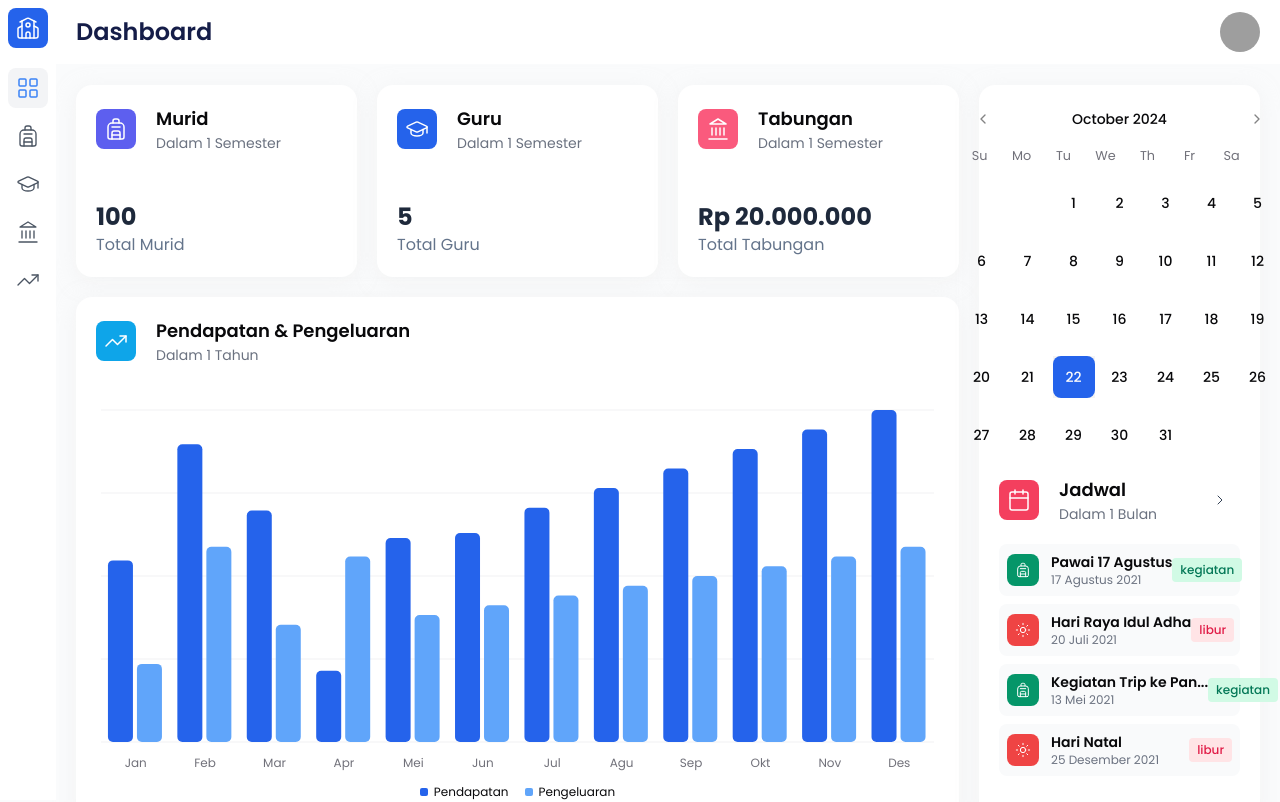
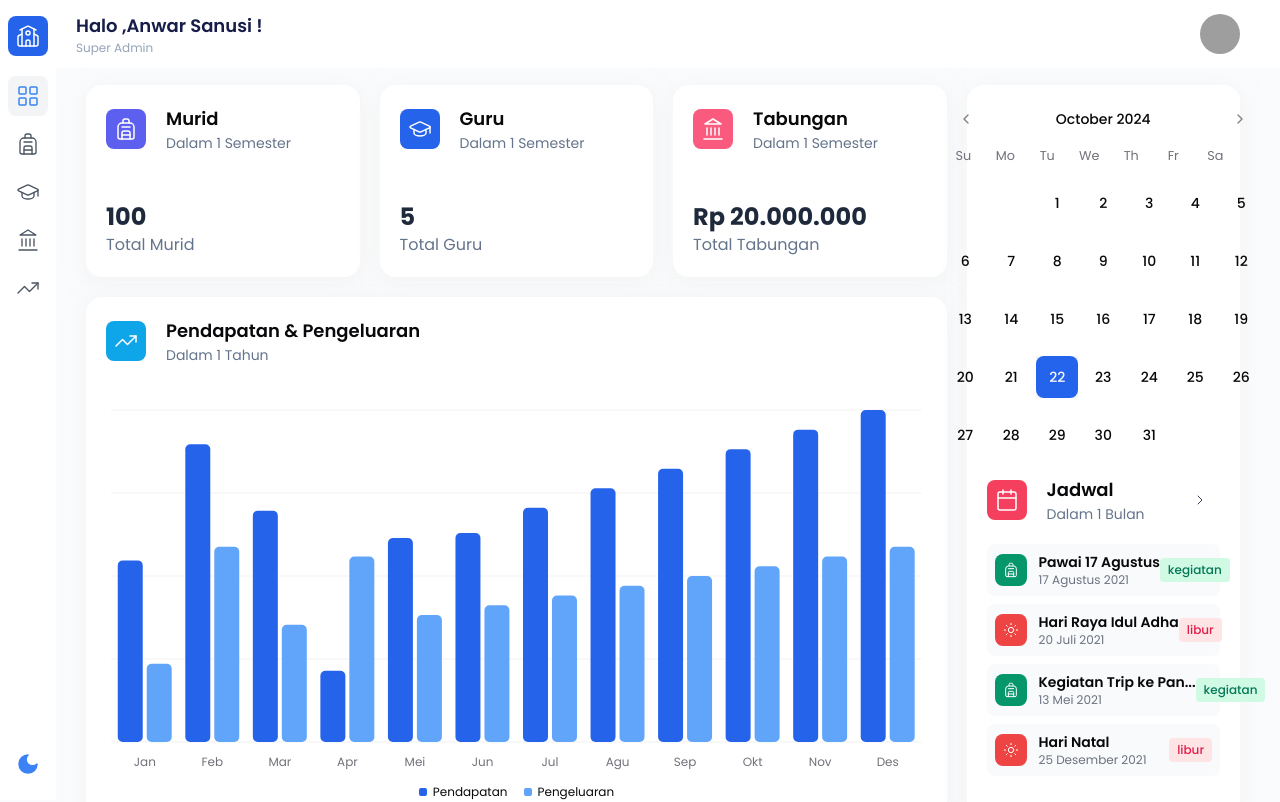
Before and after one commit to Lviathannn/school-management-system, a Next.js app: page /dashboard in a window 1280 px wide. Shown: the top 802 px of the page. Built offline with nearby package versions, Linux system fonts and the light colour scheme; grey boxes are pictures that could not be loaded.

Commit message:
update : update style sidebar

```diff
--- a/src/app/(protected)/dashboard/page.tsx
+++ b/src/app/(protected)/dashboard/page.tsx
@@ -18,7 +18,7 @@ import {
 
 export default function Home() {
   return (
-    <main className="p-5 pl-[76px] py-10 min-h-screen grid grid-cols-4 gap-5 pt-[85px] grid-rows-2">
+    <main className="p-10 pl-[86px] py-10 min-h-screen grid grid-cols-4 gap-5 pt-[85px] grid-rows-2">
       <section className="col-span-3 flex flex-col gap-5 row-span-2">
         <div className="grid grid-cols-3 gap-5 w-full">
           {dashboardStat.map((stat) => (
--- a/src/components/Header.tsx
+++ b/src/components/Header.tsx
@@ -22,7 +22,7 @@ export function Header({ icon, title, color, subtitle, extra }: Props) {
 
         <div className="">
           <h2 className="text-lg font-semibold">{title}</h2>
-          {subtitle && <p className="text-sm text-gray-500">{subtitle}</p>}
+          {subtitle && <p className="text-sm text-slate-500">{subtitle}</p>}
         </div>
       </div>
 
--- a/src/components/layouts/Navbar.tsx
+++ b/src/components/layouts/Navbar.tsx
@@ -5,11 +5,21 @@ type Props = {};
 
 export function Navbar({}: Props) {
   return (
-    <header className="fixed top-0 left-0 right-0 py-3 pl-[76px] flex justify-between pr-5 bg-white items-center z-50">
-      <h1 className="text-2xl font-semibold text-[#151D48]">Dashboard</h1>
+    <header className="fixed top-0 left-0 right-0 py-3 pl-[76px] flex justify-between pr-10 bg-white items-center z-50">
+      <div className="">
+        <h1 className="text-lg font-semibold text-[#151D48]">
+          Halo ,Anwar Sanusi !
+        </h1>
+
+        <p className="text-xs text-slate-400">Super Admin</p>
+      </div>
 
       <Avatar>
-        <AvatarImage src="https://github.com/shadcn.png" />
+        <AvatarImage
+          width={10}
+          height={10}
+          src="https://github.com/shadcn.png"
+        />
 
         <AvatarFallback>CN</AvatarFallback>
       </Avatar>
--- a/src/components/layouts/Sidebar.tsx
+++ b/src/components/layouts/Sidebar.tsx
@@ -12,6 +12,7 @@ import {
   HandCoinsIcon,
   LandmarkIcon,
   LayoutGridIcon,
+  MoonIcon,
   School,
   TrendingUpIcon,
 } from "lucide-react";
@@ -58,7 +59,8 @@ export function Sidebar({}: Props) {
   const pathname = usePathname();
 
   return (
-    <aside className="p-2 h-full fixed left-0 top-0 bottom-0 flex flex-col gap-5 bg-white z-50">
+    <aside className="p-2 py-4 h-full fixed left-0 top-0 bottom-0 flex flex-col justify-between bg-white z-50">
+      <div className="flex flex-col gap-5">
         <div className="p-2 bg-blue-600 rounded-lg">
           <School color="#ffffff" strokeWidth={1.5} size={24} />
         </div>
@@ -83,6 +85,24 @@ export function Sidebar({}: Props) {
             ))}
           </TooltipProvider>
         </div>
+      </div>
+
+      <TooltipProvider>
+        <Tooltip>
+          <TooltipTrigger
+            className={`p-2 hover:bg-gray-100 hover:text-blue-500 rounded-lg`}
+          >
+            <MoonIcon
+              size={24}
+              strokeWidth={1.5}
+              color="#3b82f6"
+              fill="#3b82f6 "
+            />
+          </TooltipTrigger>
+
+          <TooltipContent side="right">Dark Mode</TooltipContent>
+        </Tooltip>
+      </TooltipProvider>
     </aside>
   );
 }
```
Lines whose indentation alone changed are shown as unchanged.
